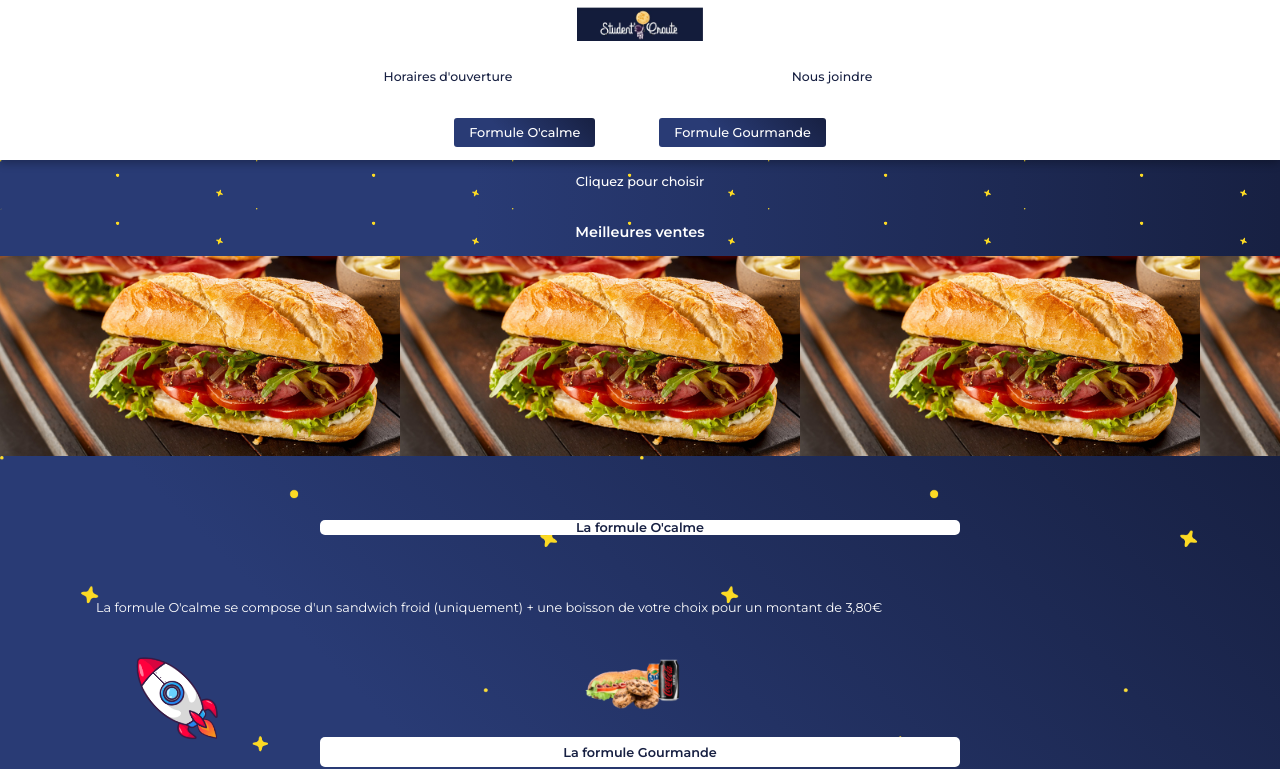
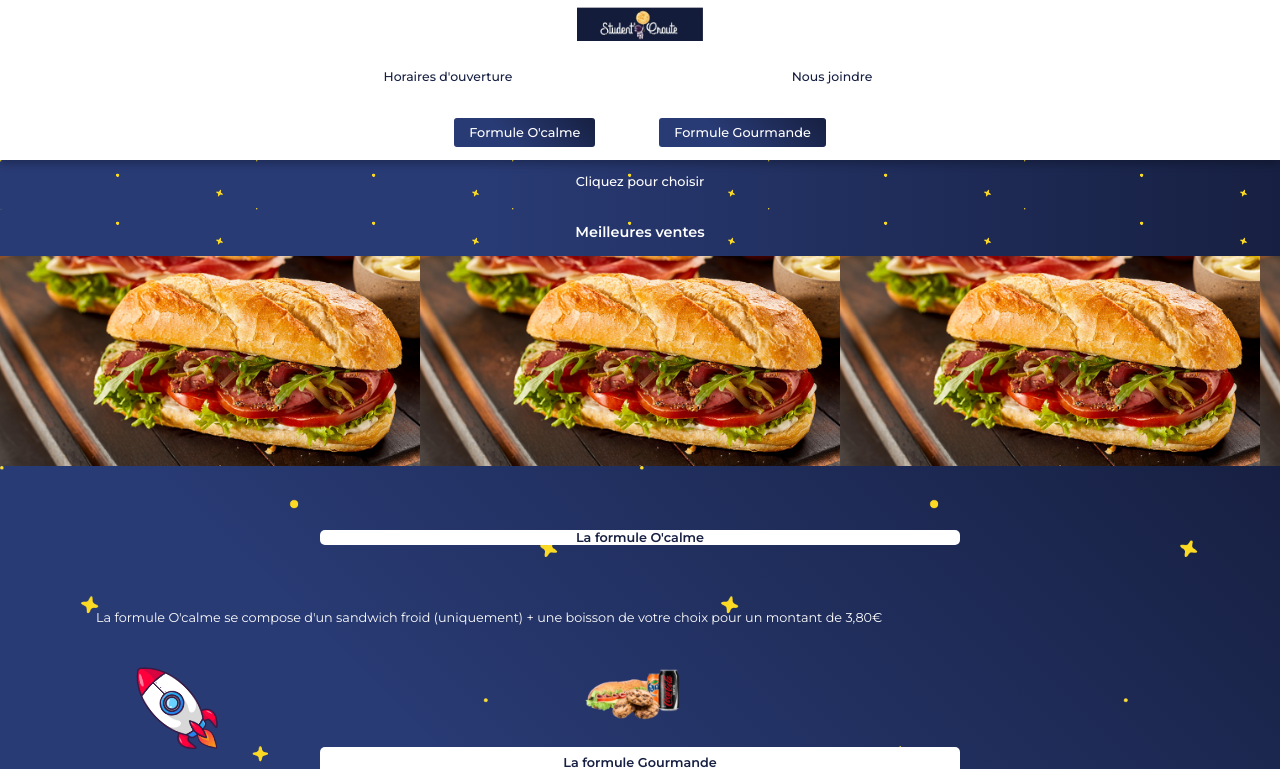
Before and after one commit to Anth0-12/student-croute-v2, a PHP site: page / in a window 1280 px wide. Shown: the top 769 px of the page. Run offline with PHP 8.4, Linux system fonts and the light colour scheme; some libraries are stand-ins or nearby versions.

Commit message:
responsive

```diff
--- a/style/style.css
+++ b/style/style.css
@@ -1917,7 +1917,7 @@ body {
   display: block;
   position: relative;
   width: 100%;
-  height: 200px;
+  height: 210px;
   overflow: hidden;
 }
 
```
